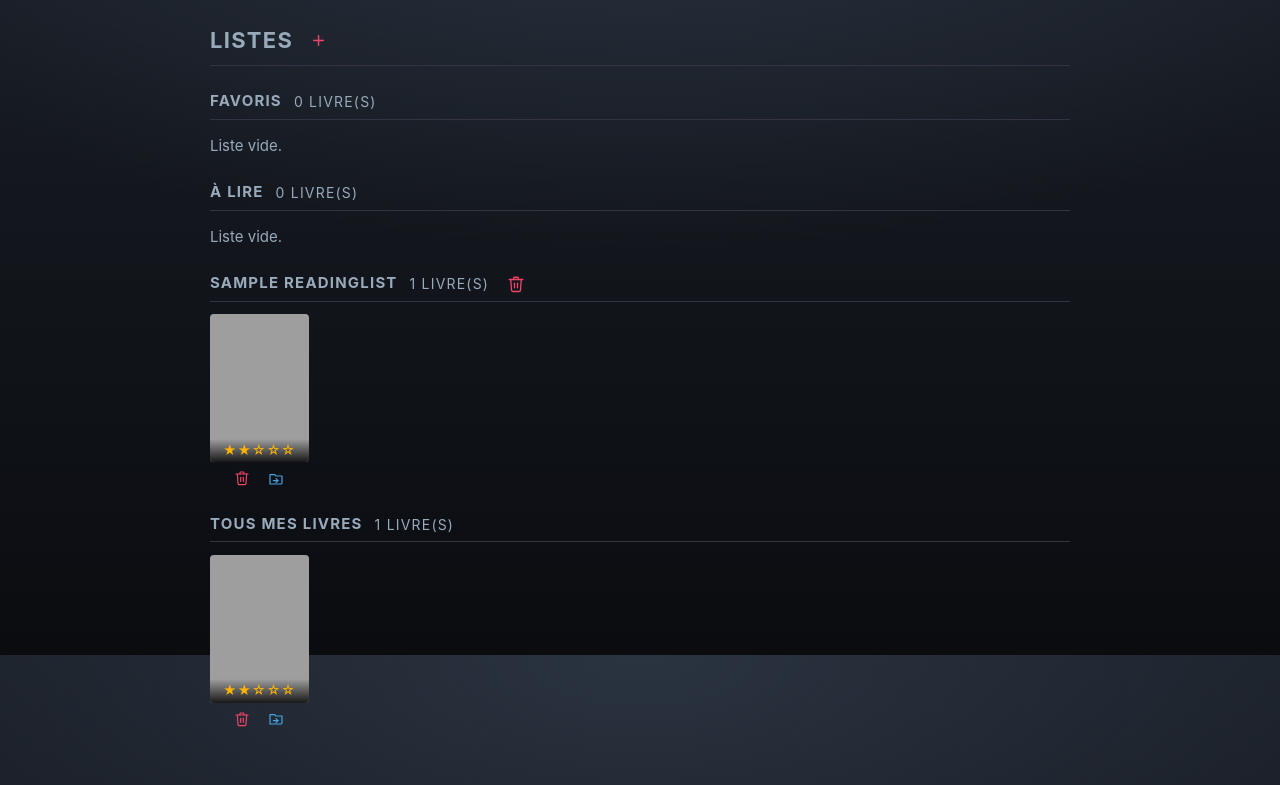
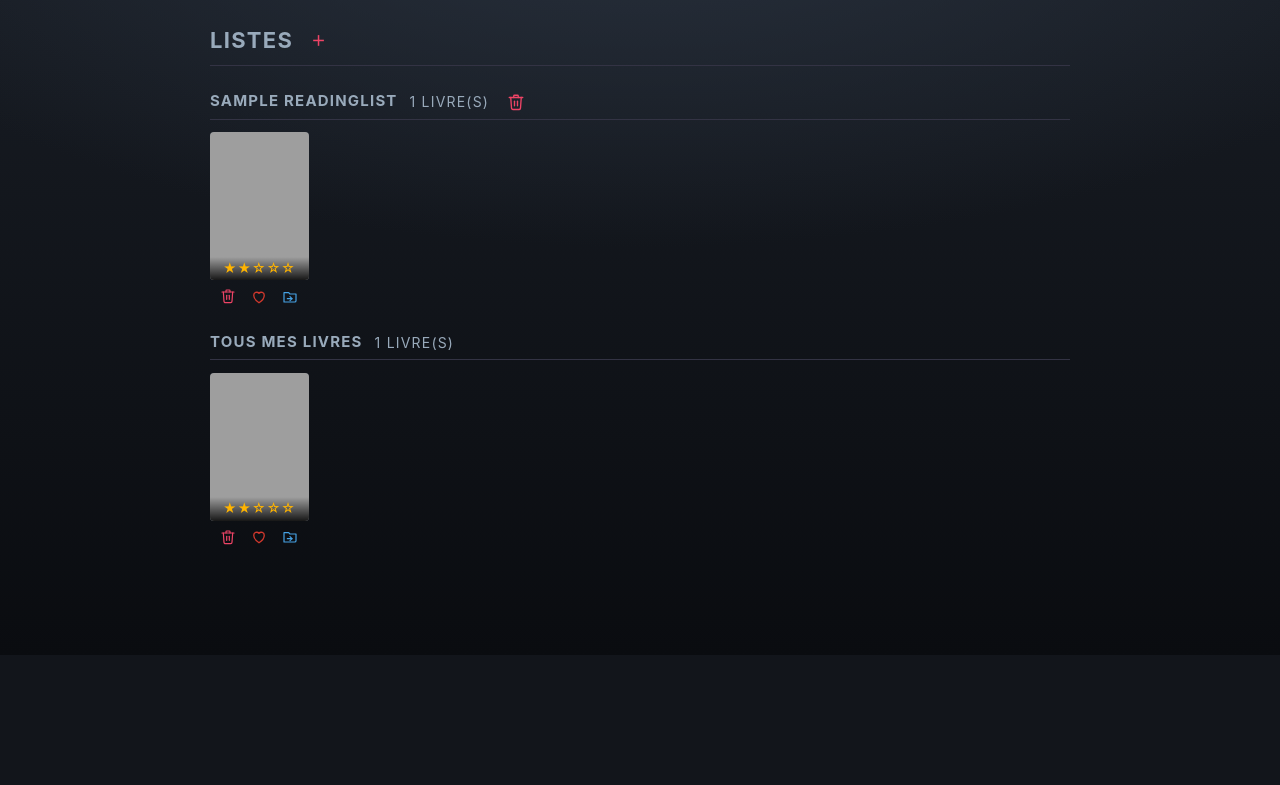
Before and after one commit to mc4spam-cell/letterbookd, a Django app: page /listes/ in a window 1280 px wide. Shown: the part 145-930 px from the top of the page. After the commit the page ends 690 px from the top, so only its background shows below. Run offline with Django 5.2, Linux system fonts and the light colour scheme; a user stored in the database is signed in; tables that the repository leaves empty hold one stand-in row (values such as "Sample post"); grey boxes are pictures that could not be loaded.

Commit message:
Coeur favori : page livre, page listes, modale changer de liste commune
- Styles dialog.m et heart-btn passes dans base.html
- Toggle coeur ajoute sur la fiche livre et entre poubelle/changer de liste
- Modale 'ajouter a une liste' auto-cree les listes par defaut (ensure_default_lists dans books.detail)
- Listes vides masquees
- Traductions Favori/Favoris/A lire/Annuler/etc. dans 5 langues

Co-Authored-By: Claude Opus 4.7 <noreply@anthropic.com>

```diff
--- a/books/views.py
+++ b/books/views.py
@@ -108,6 +108,7 @@ def detail(request, book_id):
     book = get_object_or_404(Book, pk=book_id)
     if not book.description or not book.cover_id:
         book.hydrate_from_openlibrary()
+    ensure_default_lists(request.user)
 
     rated = Reading.objects.filter(book=book, rating__isnull=False)
     agg = rated.aggregate(avg=Avg("rating"), total=Count("id"))
--- a/clubs/list_views.py
+++ b/clubs/list_views.py
@@ -35,9 +35,15 @@ def lists_index(request):
         Reading.objects.filter(user=request.user, rating__isnull=False)
         .values_list("book_id", "rating")
     )
+    fav_book_ids = set(
+        ListItem.objects.filter(
+            list__owner=request.user, list__kind=ReadingList.Kind.FAVORITES
+        ).values_list("book_id", flat=True)
+    )
     for rl in my_lists:
         for it in rl.items.all():
             it.my_rating = my_ratings.get(it.book_id)
+            it.is_favorite = it.book_id in fav_book_ids
     all_readings = (
         Reading.objects.filter(user=request.user)
         .select_related("book")
@@ -45,6 +51,7 @@ def lists_index(request):
     )
     for rd in all_readings:
         rd.my_rating = rd.rating
+        rd.is_favorite = rd.book_id in fav_book_ids
     return render(
         request,
         "clubs/lists_index.html",
--- a/templates/base.html
+++ b/templates/base.html
@@ -504,6 +504,14 @@
             .star-picker label::before { font-size: 40px; width: 40px; }
             .star-picker label.right::before { left: -20px; }
         }
+
+        dialog.m { background: var(--surface); color: var(--text); border: 1px solid var(--border); border-radius: 8px; padding: 18px; max-width: 520px; width: 90%; }
+        dialog.m::backdrop { background: rgba(0,0,0,.55); }
+        dialog.m textarea { width: 100%; max-width: 100%; box-sizing: border-box; }
+        dialog.m .actions { margin-top: 10px; display: flex; gap: 10px; align-items: center; flex-wrap: wrap; }
+        .heart-btn { background: none; border: 0; padding: 0; cursor: pointer; line-height: 0; }
+        .heart-btn svg { stroke: var(--accent); stroke-width: 2; fill: var(--muted); transition: fill .15s; }
+        .heart-btn.on svg { fill: var(--accent); }
     </style>
 </head>
 <body>
--- a/templates/books/search.html
+++ b/templates/books/search.html
@@ -32,9 +32,7 @@
         margin-left: 10px;
     }
     @keyframes spin { to { transform: rotate(360deg); } }
-    .heart-btn { background: none; border: 0; padding: 0; cursor: pointer; line-height: 0; }
-    .heart-btn svg { width: 22px; height: 22px; stroke: var(--accent); stroke-width: 2; fill: var(--muted); }
-    .heart-btn.on svg { fill: var(--accent); }
+    .heart-btn svg { width: 22px; height: 22px; }
     #search-form input[type="search"],
     #search-form input[type="search"]:hover,
     #search-form input[type="search"]:focus { outline: none; border-color: var(--border); }
--- a/templates/clubs/lists_index.html
+++ b/templates/clubs/lists_index.html
@@ -14,9 +14,7 @@
     .cover-actions .move-btn svg { stroke: #46a2e4; }
     .cover-actions .move-btn:hover svg { stroke: #68b6ee; }
     .cover-actions form { margin: 0; }
-    .heart-btn { background: none; border: 0; padding: 0; cursor: pointer; line-height: 0; }
-    .heart-btn svg { width: 18px; height: 18px; stroke: var(--accent); stroke-width: 2; fill: var(--muted); }
-    .heart-btn.on svg { fill: var(--accent); }
+    .heart-btn svg { width: 18px; height: 18px; }
 </style>
 
 <h1 style="display:flex;align-items:center;gap:12px">
@@ -25,7 +23,7 @@
        title="{% translate 'Créer une liste' %}" style="text-decoration:none;color:#e46">＋</a>
 </h1>
 
-{% for l in lists %}
+{% for l in lists %}{% if l.items.all %}
 <section>
     <h2 style="display:flex;align-items:center;gap:12px;margin-top:24px">
         <span>{% if l.kind == 'favorites' %}{% translate "Favoris" %}{% elif l.kind == 'toread' %}{% translate "À lire" %}{% else %}{{ l.name }}{% endif %}</span>
@@ -60,6 +58,9 @@
                         <svg viewBox="0 0 24 24" aria-hidden="true"><polyline points="3 6 5 6 21 6"/><path d="M19 6l-1 14a2 2 0 0 1-2 2H8a2 2 0 0 1-2-2L5 6"/><path d="M10 11v6"/><path d="M14 11v6"/><path d="M9 6V4a1 1 0 0 1 1-1h4a1 1 0 0 1 1 1v2"/></svg>
                     </button>
                 </form>
+                <button type="button" class="heart-btn {% if it.is_favorite %}on{% endif %}" title="{% translate 'Favori' %}" aria-label="{% translate 'Favori' %}" onclick="toggleFavoriteBtn({{ it.book_id }}, this)">
+                    <svg viewBox="0 0 24 24" aria-hidden="true"><path d="M12 21s-7-4.35-7-10a4 4 0 0 1 7-2.65A4 4 0 0 1 19 11c0 5.65-7 10-7 10z"/></svg>
+                </button>
                 <a href="#" onclick="openAddToList({{ it.book_id }}, {{ l.id }}); return false" class="icon-btn move-btn" title="{% translate 'Déplacer dans une autre liste' %}" aria-label="{% translate 'Déplacer dans une autre liste' %}">
                     <svg viewBox="0 0 24 24" aria-hidden="true"><path d="M3 7h7l2 2h9v10a2 2 0 0 1-2 2H3z"/><polyline points="12 13 15 16 12 19"/><line x1="8" y1="16" x2="15" y2="16"/></svg>
                 </a>
@@ -68,11 +69,9 @@
         </div>
         {% endfor %}
     </div>
-    {% else %}
-    <p><em>{% translate "Liste vide." %}</em></p>
     {% endif %}
 </section>
-{% endfor %}
+{% endif %}{% endfor %}
 
 <section>
     <h2 style="display:flex;align-items:center;gap:12px;margin-top:24px">
@@ -94,6 +93,9 @@
                         <svg viewBox="0 0 24 24" aria-hidden="true"><polyline points="3 6 5 6 21 6"/><path d="M19 6l-1 14a2 2 0 0 1-2 2H8a2 2 0 0 1-2-2L5 6"/><path d="M10 11v6"/><path d="M14 11v6"/><path d="M9 6V4a1 1 0 0 1 1-1h4a1 1 0 0 1 1 1v2"/></svg>
                     </button>
                 </form>
+                <button type="button" class="heart-btn {% if rd.is_favorite %}on{% endif %}" title="{% translate 'Favori' %}" aria-label="{% translate 'Favori' %}" onclick="toggleFavoriteBtn({{ rd.book_id }}, this)">
+                    <svg viewBox="0 0 24 24" aria-hidden="true"><path d="M12 21s-7-4.35-7-10a4 4 0 0 1 7-2.65A4 4 0 0 1 19 11c0 5.65-7 10-7 10z"/></svg>
+                </button>
                 <a href="#" onclick="openAddToList({{ rd.book_id }}, null); return false" class="icon-btn move-btn" title="{% translate 'Ajouter à une liste' %}" aria-label="{% translate 'Ajouter à une liste' %}">
                     <svg viewBox="0 0 24 24" aria-hidden="true"><path d="M3 7h7l2 2h9v10a2 2 0 0 1-2 2H3z"/><polyline points="12 13 15 16 12 19"/><line x1="8" y1="16" x2="15" y2="16"/></svg>
                 </a>
@@ -107,13 +109,20 @@
 </section>
 {% include "clubs/_add_to_list_modal.html" %}
 <script>
-function toggleFavoriteRow(bookId, btn) {
+function _postFav(bookId) {
     const fd = new FormData();
     fd.append('csrfmiddlewaretoken', document.querySelector('[name=csrfmiddlewaretoken]').value);
-    fetch('/livres/' + bookId + '/favori/', {
+    return fetch('/livres/' + bookId + '/favori/', {
         method: 'POST', body: fd, headers: {'x-requested-with': 'fetch'}
-    }).then(r => r.json()).then(d => {
-        if (!d.is_favorite) location.reload();
+    }).then(r => r.json());
+}
+function toggleFavoriteRow(bookId, btn) {
+    _postFav(bookId).then(d => { if (!d.is_favorite) location.reload(); }).catch(() => {});
+}
+function toggleFavoriteBtn(bookId, btn) {
+    _postFav(bookId).then(d => {
+        document.querySelectorAll('[data-book="' + bookId + '"] .heart-btn, .heart-btn[data-book="' + bookId + '"]').forEach(b => b.classList.toggle('on', !!d.is_favorite));
+        btn.classList.toggle('on', !!d.is_favorite);
     }).catch(() => {});
 }
 </script>
```
Also changed, not shown: templates/books/detail.html (+6 -9 lines), locale/de/LC_MESSAGES/django.po, locale/en/LC_MESSAGES/django.po, locale/es/LC_MESSAGES/django.po, locale/ru/LC_MESSAGES/django.po, locale/zh_Hans/LC_MESSAGES/django.po.
